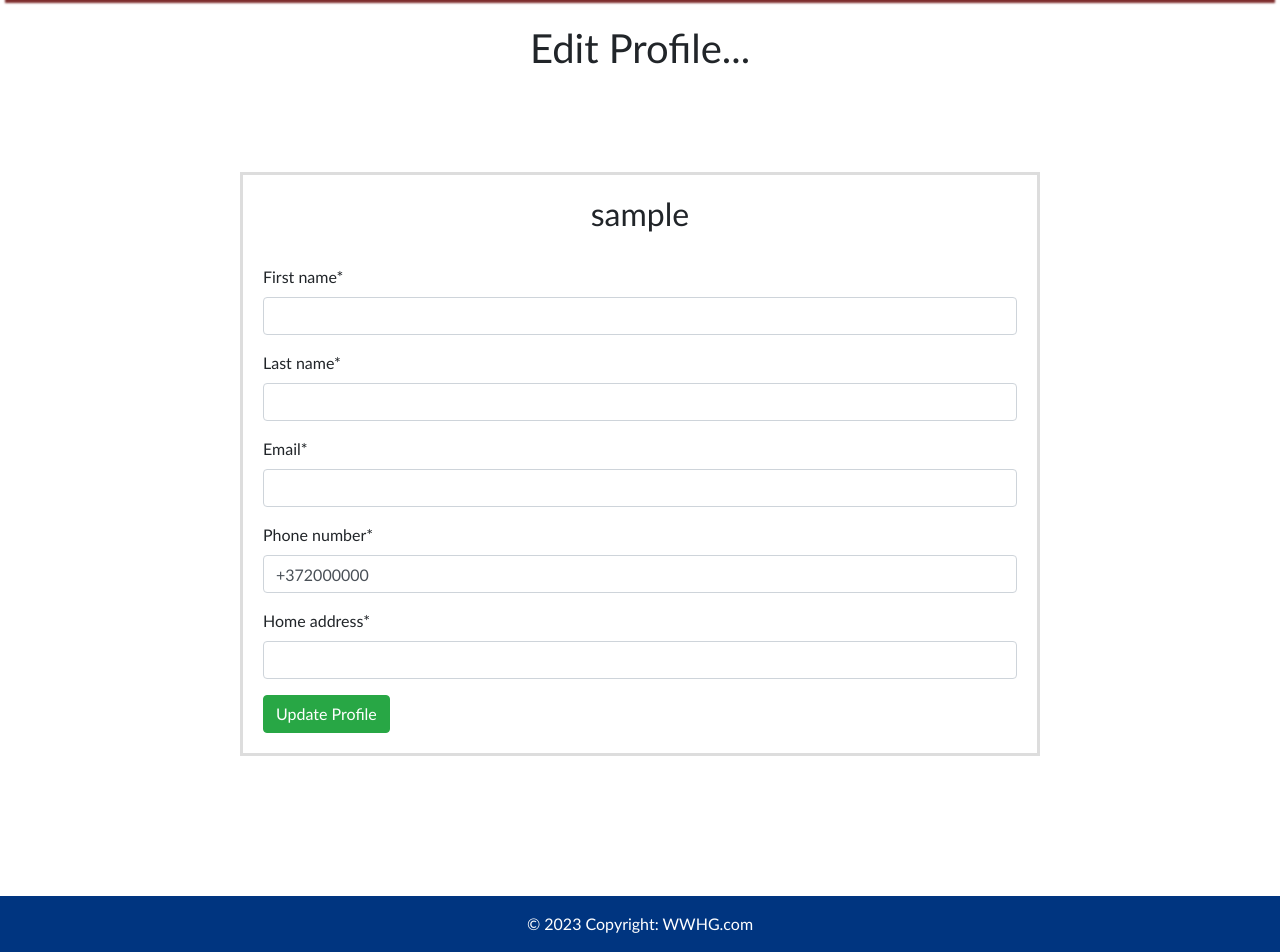
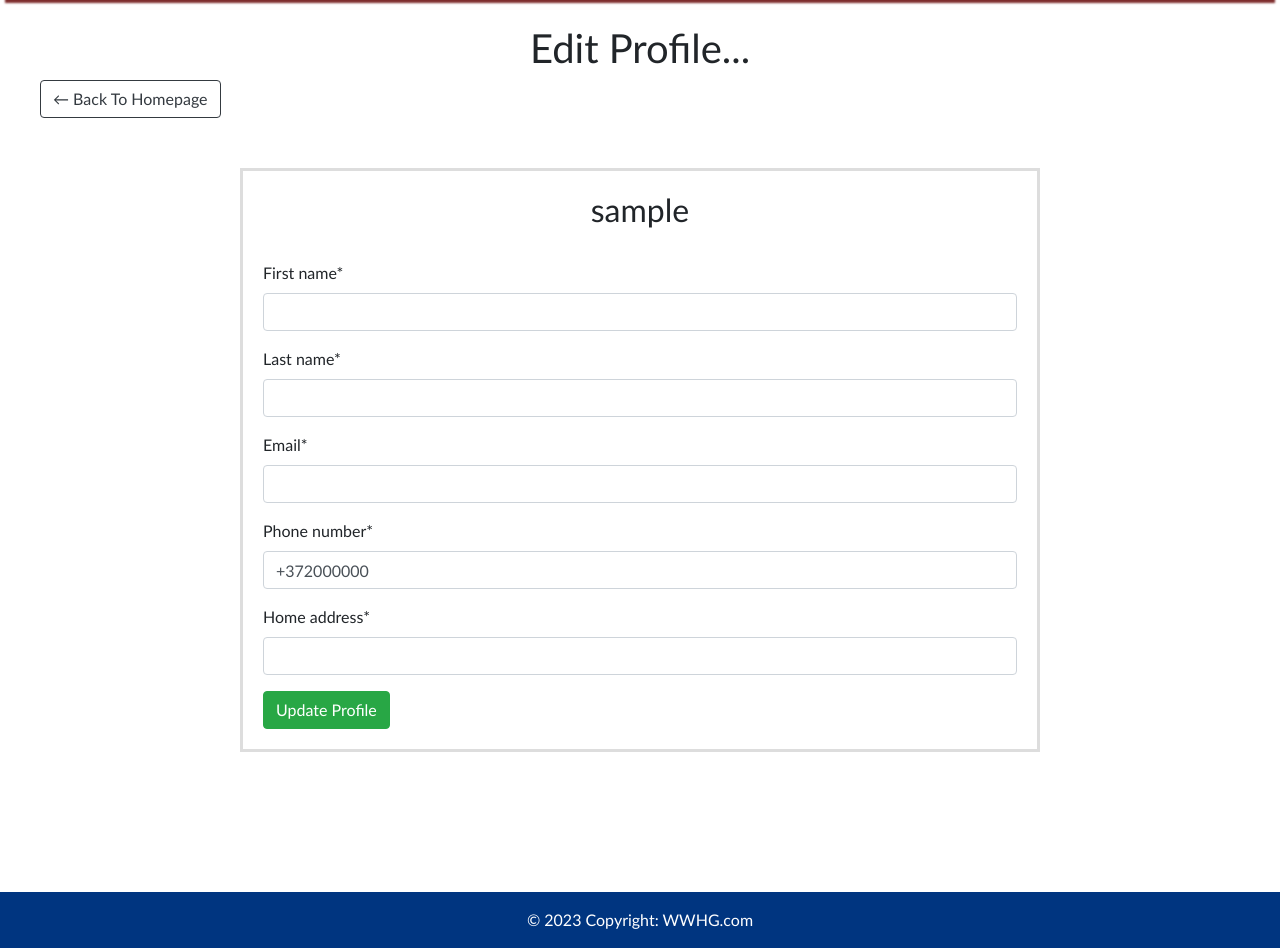
Before and after one commit to Tziim/WWHG, a Django app: page /edit_profile/ in a window 1280 px wide. Shown: the part 156-1108 px from the top of the page. Run offline with Django 4.2, Linux system fonts and the light colour scheme; the visitor is signed in with stand-in values (Sample User, id 1); data comes from the database, SQL or seed files in the repository; data that the repository does not hold is empty; some libraries are stand-ins or nearby versions.

Commit message:
Arele tööd, ilma userita cart vajab veel timmimist.

```diff
--- a/wwhg_site/static/css/style.css
+++ b/wwhg_site/static/css/style.css
@@ -272,7 +272,7 @@ body {
     justify-content: center;
     align-items: center;
     min-height: 300px; /* Adjust the height as needed */
-    margin-top: 100px; /* Adjust the top margin as needed */
+    margin-top: 50px; /* Adjust the top margin as needed */
     margin-bottom: 100px; /* Adjust the bottom margin as needed */
 }
 
--- a/wwhg_site/wwhg_app/templates/registration/edit_profile.html
+++ b/wwhg_site/wwhg_app/templates/registration/edit_profile.html
@@ -6,6 +6,9 @@
 {% block content %}
     <br>
     <h1 class="text-center">Edit Profile...</h1>
+    <ul>
+        <a  class="btn btn-outline-dark" href="/shop">&#x2190; Back To Homepage</a>
+    </ul>
     <div class="edit-profile-box">
         <form method="POST" class="form-group register-form">
             <h2 class="text-center">{{ user.username }}</h2>
--- a/wwhg_site/wwhg_app/views.py
+++ b/wwhg_site/wwhg_app/views.py
@@ -148,10 +148,12 @@ def view_cart(request):
     user = request.user
     shopping_cart, created = ShoppingCart.objects.get_or_create(user=user)
     cart_items = CartItem.objects.filter(cart=shopping_cart)
+    categories = Category.objects.all()
 
     context = {
         'cart_items': cart_items,
         'shopping_cart': shopping_cart,
+        'categories': categories,
     }
 
     return render(request, 'cart/update_cart_item.html', context)
```
Also changed, not shown: wwhg_site/wwhg_app/migrations/0001_initial.py, wwhg_site/wwhg_app/migrations/0002_alter_userprofile_phone_number.py (deleted).
